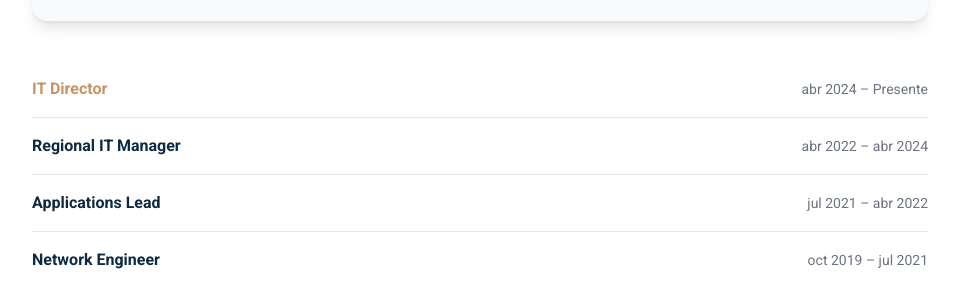
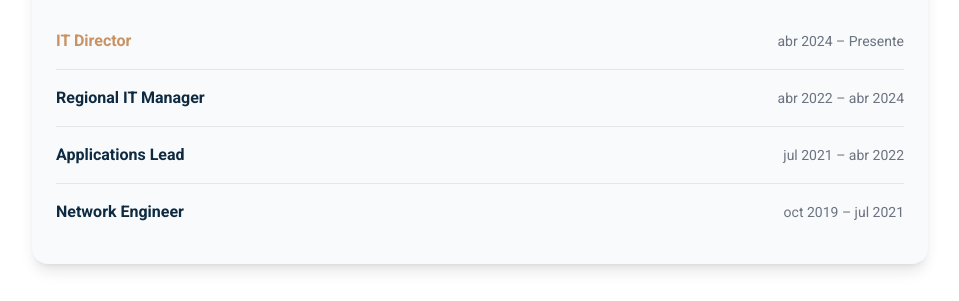
Before and after one commit to matnalopez2/matnalopez2.github.io, a plain HTML site: page index.html in a window 1280 px wide. Shown: the part 1808-2109 px from the top of the page, without its empty margins (160-1119 px from the left). Drawn offline with nearby package versions, Linux system fonts and the light colour scheme.

Commit message:
Fix Tesacom experience outside the box

```diff
--- a/index.html
+++ b/index.html
@@ -238,7 +238,8 @@
                 <h2 data-lang="experience-title" class="text-4xl font-bold text-primary-dark mb-12 text-center">Experiencia Laboral</h2>
                 <div class="max-w-4xl mx-auto space-y-10">
                     <!-- Grupo Tesacom -->
-                    <div class="bg-gray-50 rounded-2xl shadow-lg p-6 flex items-center mb-4">
+                    <div class="bg-gray-50 rounded-2xl shadow-lg p-6 mb-4">
+                        <div class="flex items-center mb-4">
                             <div class="w-12 h-12 flex-shrink-0 flex items-center justify-center rounded-full bg-gray-200 overflow-hidden mr-4">
                                 <img src="logos/tesacom.png" alt="Tesacom" onerror="this.style.display='none';this.parentNode.innerHTML='<span class=\'text-highlight font-bold text-lg\'>GT</span>';" class="object-contain w-full h-full" />
                             </div>
@@ -279,6 +280,7 @@
                                     <span class="text-sm text-gray-500">oct 2019 – jul 2021</span>
                                 </div>
                                 <div class="exp-detail hidden mt-2 text-gray-700" id="exp-4-detail" data-lang="exp-4-detail"></div>
+                            </div>
                         </div>
                     </div>
                     <!-- Debmedia -->
```
Lines whose indentation alone changed are shown as unchanged.
